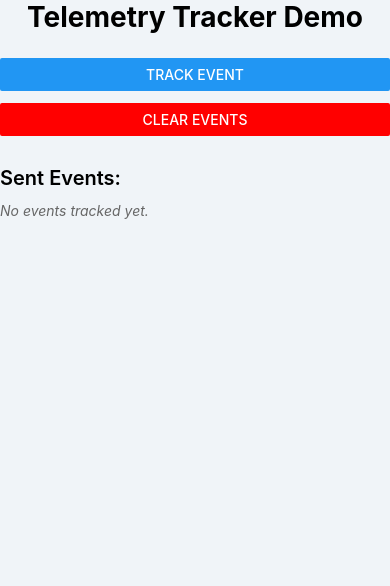
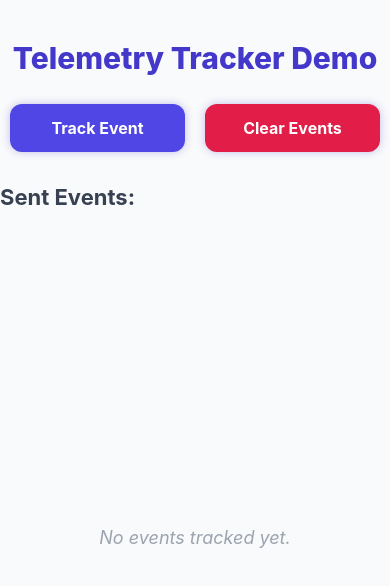
Before and after one commit to annakoretchko/telemetry-tracker, a React Native app: screen / in a window 390 px wide. Shown: the top 586 px of the page. Built offline with nearby package versions, Linux system fonts and the light colour scheme.

Commit message:
added animations and cleaner buttons

```diff
--- a/App.js
+++ b/App.js
@@ -1,15 +1,56 @@
-import React, { useState } from 'react';
+import React, { useState, useRef, useEffect } from 'react';
 import {
     SafeAreaView,
     View,
     Text,
-    Button,
     FlatList,
     StyleSheet,
     Alert,
-} from 'react-native'
-import { sendEvent } from './api';  // Import the API helper
+    TouchableOpacity,
+    Animated,
+    Easing,
+} from 'react-native';
+import { sendEvent } from './api';
 
+const AnimatedTouchable = Animated.createAnimatedComponent(TouchableOpacity);
+
+function EventItem({ item }) {
+    const fadeAnim = useRef(new Animated.Value(0)).current;
+    const slideAnim = useRef(new Animated.Value(-20)).current;
+
+    useEffect(() => {
+        Animated.parallel([
+            Animated.timing(fadeAnim, {
+                toValue: 1,
+                duration: 400,
+                easing: Easing.out(Easing.ease),
+                useNativeDriver: true,
+            }),
+            Animated.timing(slideAnim, {
+                toValue: 0,
+                duration: 400,
+                easing: Easing.out(Easing.ease),
+                useNativeDriver: true,
+            }),
+        ]).start();
+    }, [fadeAnim, slideAnim]);
+
+    return (
+        <Animated.View
+            style={[
+                styles.eventItem,
+                {
+                    opacity: fadeAnim,
+                    transform: [{ translateY: slideAnim }],
+                },
+            ]}
+        >
+            <Text style={styles.eventText}>
+                [{new Date(item.timestamp).toLocaleTimeString()}] {item.type}
+            </Text>
+        </Animated.View>
+    );
+}
 
 export default function App() {
     const [events, setEvents] = useState([]);
@@ -37,9 +78,21 @@ export default function App() {
             <Text style={styles.title}>Telemetry Tracker Demo</Text>
 
             <View style={styles.buttonContainer}>
-                <Button title="Track Event" onPress={trackEvent} />
-                <View style={{ height: 12 }} />
-                <Button title="Clear Events" color="red" onPress={clearEvents} />
+                <AnimatedTouchable
+                    style={[styles.button, styles.trackButton]}
+                    activeOpacity={0.7}
+                    onPress={trackEvent}
+                >
+                    <Text style={styles.buttonText}>Track Event</Text>
+                </AnimatedTouchable>
+
+                <AnimatedTouchable
+                    style={[styles.button, styles.clearButton]}
+                    activeOpacity={0.7}
+                    onPress={clearEvents}
+                >
+                    <Text style={styles.buttonText}>Clear Events</Text>
+                </AnimatedTouchable>
             </View>
 
             <Text style={styles.logTitle}>Sent Events:</Text>
@@ -47,22 +100,79 @@ export default function App() {
             <FlatList
                 data={events}
                 keyExtractor={(item) => item.id}
-                renderItem={({ item }) => (
-                    <Text style={styles.eventItem}>
-                        - [{item.timestamp}] {item.type}
-                    </Text>
-                )}
+                renderItem={({ item }) => <EventItem item={item} />}
                 ListEmptyComponent={<Text style={styles.empty}>No events tracked yet.</Text>}
+                contentContainerStyle={events.length === 0 && { flex: 1, justifyContent: 'center' }}
             />
         </SafeAreaView>
     );
 }
 
 const styles = StyleSheet.create({
-    container: { flex: 1, padding: 20, backgroundColor: '#f0f4f8' },
-    title: { fontSize: 28, fontWeight: 'bold', marginBottom: 24, textAlign: 'center' },
-    buttonContainer: { marginBottom: 30 },
-    logTitle: { fontSize: 20, fontWeight: '600', marginBottom: 12 },
-    eventItem: { fontSize: 16, marginBottom: 8 },
-    empty: { fontStyle: 'italic', color: '#666' },
+    container: {
+        flex: 1,
+        backgroundColor: '#f9fafb',
+        paddingHorizontal: 24,
+        paddingTop: 40,
+    },
+    title: {
+        fontSize: 30,
+        fontWeight: '800',
+        color: '#4338ca',
+        textAlign: 'center',
+        marginBottom: 28,
+    },
+    buttonContainer: {
+        flexDirection: 'row',
+        justifyContent: 'space-around',
+        marginBottom: 32,
+    },
+    button: {
+        flex: 1,
+        marginHorizontal: 10,
+        paddingVertical: 14,
+        borderRadius: 12,
+        shadowColor: '#4338ca',
+        shadowOpacity: 0.3,
+        shadowRadius: 8,
+        elevation: 5,
+    },
+    trackButton: {
+        backgroundColor: '#4f46e5',
+    },
+    clearButton: {
+        backgroundColor: '#e11d48',
+    },
+    buttonText: {
+        color: '#fff',
+        fontWeight: '700',
+        fontSize: 16,
+        textAlign: 'center',
+    },
+    logTitle: {
+        fontSize: 22,
+        fontWeight: '700',
+        marginBottom: 20,
+        color: '#374151',
+    },
+    eventItem: {
+        backgroundColor: '#ffffff',
+        padding: 16,
+        marginBottom: 12,
+        borderRadius: 14,
+        shadowColor: '#00000020',
+        shadowOpacity: 0.15,
+        shadowRadius: 8,
+        elevation: 6,
+    },
+    eventText: {
+        fontSize: 16,
+        color: '#1f2937',
+    },
+    empty: {
+        fontStyle: 'italic',
+        color: '#9ca3af',
+        fontSize: 18,
+        textAlign: 'center',
+    },
 });
--- a/package.json
+++ b/package.json
@@ -15,7 +15,10 @@
     "react-native": "0.79.4"
   },
   "devDependencies": {
-    "@babel/core": "^7.20.0"
+    "@babel/core": "^7.20.0",
+    "autoprefixer": "^10.4.21",
+    "postcss": "^8.5.6",
+    "tailwindcss": "^4.1.10"
   },
   "private": true
 }
```
Also changed, not shown: 1 other file (tests, documents, lock files or other folders).
